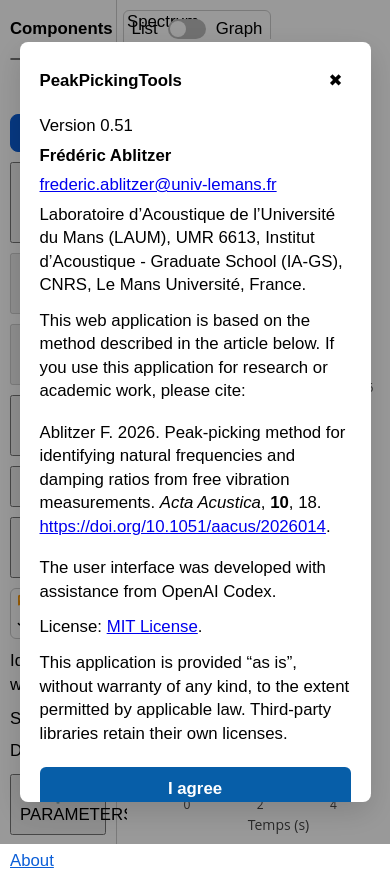
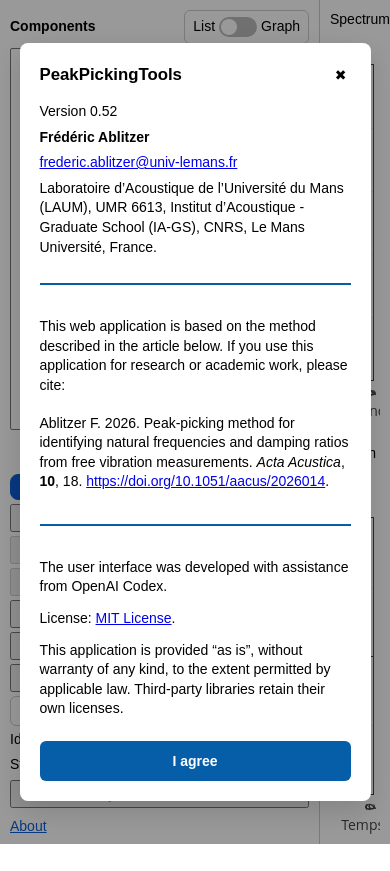
Before and after one commit to FredericAblitzer/FredericAblitzer.github.io, a plain HTML site: page peakpickingtools/index.html in a window 390 px wide. After the commit the page ends 844 px from the top, so only its background shows below. Drawn offline with nearby package versions, Linux system fonts and the light colour scheme.

Commit message:
Release PeakPickingTools 0.52 with responsive interface

```diff
--- a/peakpickingtools/index.html
+++ b/peakpickingtools/index.html
@@ -179,12 +179,14 @@
         <button id="btnAboutClose" class="modal-close" aria-label="Close">✖</button>
       </div>
       <div class="settings-group">
-        <span>Version 0.51</span>
+        <span>Version 0.52</span>
         <span><strong>Fr&#233;d&#233;ric Ablitzer</strong></span>
         <span><a href="mailto:frederic.ablitzer@univ-lemans.fr">frederic.ablitzer@univ-lemans.fr</a></span>
         <span>Laboratoire d&#8217;Acoustique de l&#8217;Universit&#233; du Mans (LAUM), UMR 6613, Institut d&#8217;Acoustique - Graduate School (IA-GS), CNRS, Le Mans Universit&#233;, France.</span>
+        <hr style="border: none; height: 2px; background-color: #075ea8; width: 100%; margin: 20px auto;">
         <p>This web application is based on the method described in the article below. If you use this application for research or academic work, please cite:</p>
         <p>Ablitzer F. 2026. Peak-picking method for identifying natural frequencies and damping ratios from free vibration measurements. <em>Acta Acustica</em>, <strong>10</strong>, 18. <a href="https://doi.org/10.1051/aacus/2026014" target="_blank" rel="noopener noreferrer">https://doi.org/10.1051/aacus/2026014</a>.</p>
+        <hr style="border: none; height: 2px; background-color: #075ea8; width: 100%; margin: 20px auto;">
         <p>The user interface was developed with assistance from OpenAI Codex.</p>
         <span>License: <a href="./LICENSE" target="_blank" rel="noopener noreferrer">MIT License</a>.</span>
         <p>This application is provided &ldquo;as is&rdquo;, without warranty of any kind, to the extent permitted by applicable law. Third-party libraries retain their own licenses.</p>
--- a/peakpickingtools/style.css
+++ b/peakpickingtools/style.css
@@ -1,34 +1,40 @@
 body {
+      --ui-font-size: 1.05rem;
+      --panel-gap: 10px;
+      --button-padding: 8px;
       margin: 0;
       display: flex;
       height: 100vh;
       font-family: sans-serif;
-      font-size: 1.05rem;
+      font-size: var(--ui-font-size);
       line-height: 1.4;
     }
 
     .left-panel {
       width: 30%;
+      min-width: 320px;
+      overflow-y: auto;
       border-right: 1px solid #ccc;
       padding: 10px;
       display: flex;
       flex-direction: column;
-      gap: 10px;
+      gap: var(--panel-gap);
       box-sizing: border-box;
     }
 
     .right-panel {
       width: 70%;
+      min-width: 0;
       padding: 10px;
       display: flex;
       flex-direction: column;
-      gap: 10px;
+      gap: var(--panel-gap);
       box-sizing: border-box;
     }
 
     select {
       flex: 1;
-      font-size: 1.05rem;
+      font-size: var(--ui-font-size);
       width: 100%;
     }
 
@@ -40,7 +46,7 @@ body {
     }
 
     .plot-title {
-      font-size: 1.05rem;
+      font-size: var(--ui-font-size);
       margin-bottom: 5px;
     }
 
@@ -53,12 +59,12 @@ body {
       display: flex;
       align-items: center;
       justify-content: space-between;
-      gap: 10px;
+      gap: var(--panel-gap);
     }
 
     .components-switch {
       flex: 0 0 auto;
-      font-size: 1.05rem;
+      font-size: var(--ui-font-size);
       padding: 4px 6px;
     }
 
@@ -67,8 +73,8 @@ body {
       align-self: stretch;
       width: auto;
       min-width: 0;
-      min-height: calc(1.05rem + 16px);
-      padding: 8px;
+      min-height: calc(var(--ui-font-size) + 2 * var(--button-padding));
+      padding: var(--button-padding);
       gap: 6px;
       box-sizing: border-box;
     }
@@ -77,10 +83,19 @@ body {
       line-height: 1;
     }
 
+    /* Preserve the list/graph area; scroll the panel if controls no longer fit. */
+    .left-panel > :not(.components-view) {
+      flex-shrink: 0;
+    }
+
     .components-view {
       display: flex;
       flex-direction: column;
-      flex: 1;
+      flex: 1 0 8rem;
+      min-height: 8rem;
+    }
+
+    #peakList {
       min-height: 0;
     }
 
@@ -92,7 +107,7 @@ body {
     }
 
     .progress-container {
-      font-size: 1.05rem;
+      font-size: var(--ui-font-size);
       color: #b00;
       display: flex;
       flex-direction: column;
@@ -155,13 +170,13 @@ body {
     .tool-panel {
       display: flex;
       flex-direction: column;
-      gap: 10px;
+      gap: var(--panel-gap);
     }
 
     .analysis-control {
       display: grid;
       grid-template-columns: auto minmax(0, 1fr) 88px;
-      gap: 10px;
+      gap: var(--panel-gap);
       align-items: center;
       border: 1px solid #ddd;
       border-radius: 8px;
@@ -181,16 +196,16 @@ body {
     }
 
     button {
-      font-size: 1.05rem;
-      padding: 8px;
+      font-size: var(--ui-font-size);
+      padding: var(--button-padding);
     }
 
     label {
-      font-size: 1.05rem;
+      font-size: var(--ui-font-size);
     }
 
     input {
-      font-size: 1.05rem;
+      font-size: var(--ui-font-size);
     }
 
     .identification-window {
@@ -221,7 +236,7 @@ body {
       border: none;
       color: #0b5ed7;
       text-decoration: underline;
-      font-size: 1.05rem;
+      font-size: var(--ui-font-size);
       cursor: pointer;
       align-self: flex-start;
       padding: 0;
@@ -232,7 +247,7 @@ body {
       display: flex;
       align-items: center;
       justify-content: center;
-      gap: 10px;
+      gap: var(--panel-gap);
       border: 1px solid #ccc;
       border-radius: 6px;
       padding: 6px 8px;
@@ -295,14 +310,14 @@ body {
       display: flex;
       align-items: center;
       justify-content: space-between;
-      gap: 10px;
+      gap: var(--panel-gap);
       margin-bottom: 15px;
     }
 
     .modal-close {
       background: none;
       border: none;
-      font-size: 1.05rem;
+      font-size: var(--ui-font-size);
       cursor: pointer;
     }
 
@@ -321,7 +336,7 @@ body {
       position: absolute;
       transform: translate(-50%, -30px);
       padding: 4px 8px;
-      font-size: 1.05rem;
+      font-size: var(--ui-font-size);
       z-index: 1200;
       pointer-events: auto;
       display: flex;
@@ -330,6 +345,7 @@ body {
     }
 
     #aboutModal .modal-window {
+      width: min(90%, 650px);
       max-height: 90vh;
       overflow-y: auto;
       overflow-wrap: anywhere;
@@ -348,7 +364,7 @@ body {
       border-radius: 6px;
       background: #075ea8;
       color: #fff;
-      font-size: 1.05rem;
+      font-size: var(--ui-font-size);
       font-weight: 700;
       cursor: pointer;
     }
@@ -361,3 +377,24 @@ body {
       outline: 3px solid #075ea8;
       outline-offset: 3px;
     }
+
+    /* Use the browser viewport, including windows on smaller laptop screens. */
+    @media (max-height: 800px), (max-width: 1400px) {
+      body {
+        --ui-font-size: 0.95rem;
+        --panel-gap: 6px;
+        --button-padding: 5px;
+      }
+
+      .analysis-control {
+        padding: 8px;
+      }
+    }
+
+    @media (max-height: 650px), (max-width: 1100px) {
+      body {
+        --ui-font-size: 0.875rem;
+        --panel-gap: 4px;
+        --button-padding: 4px;
+      }
+    }
```
Also changed, not shown: 1 other file.
